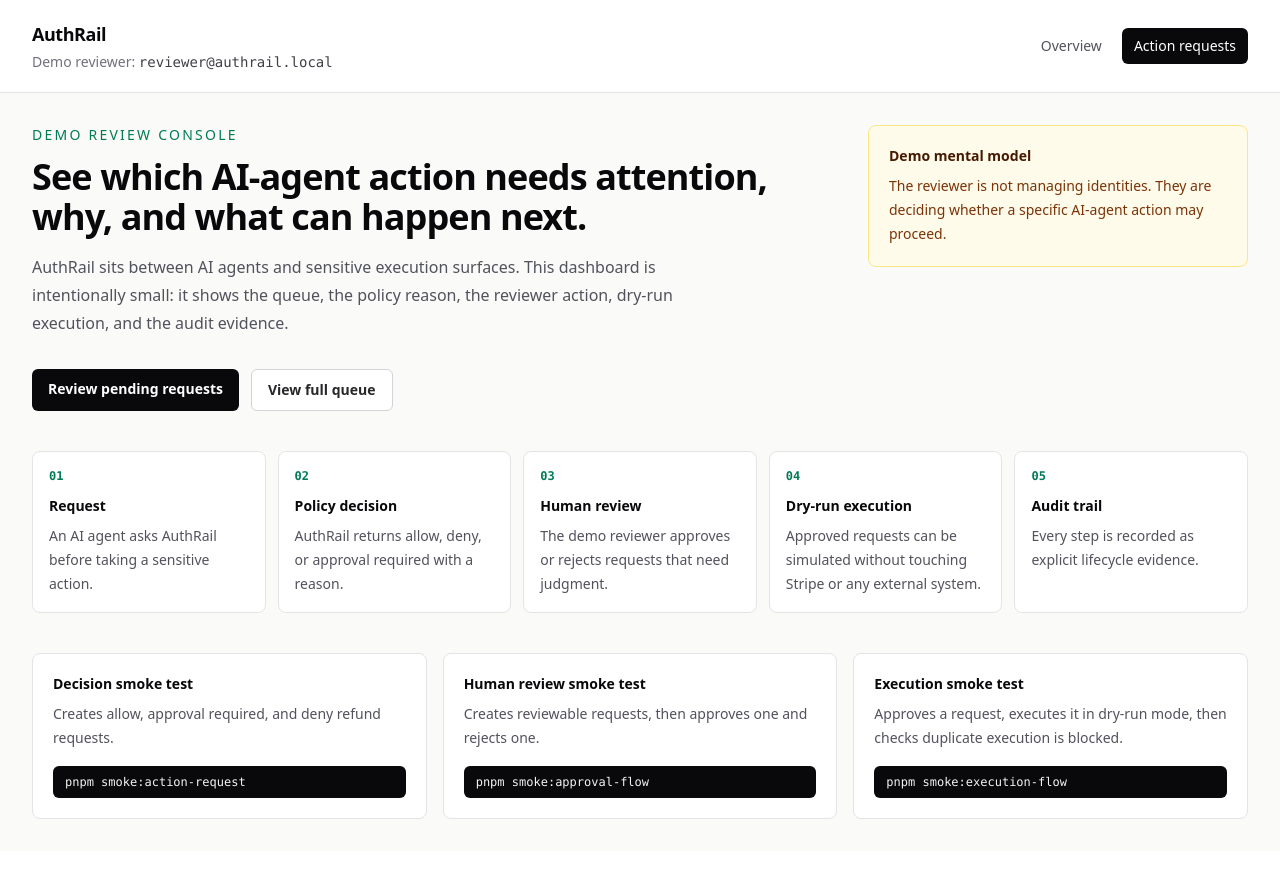
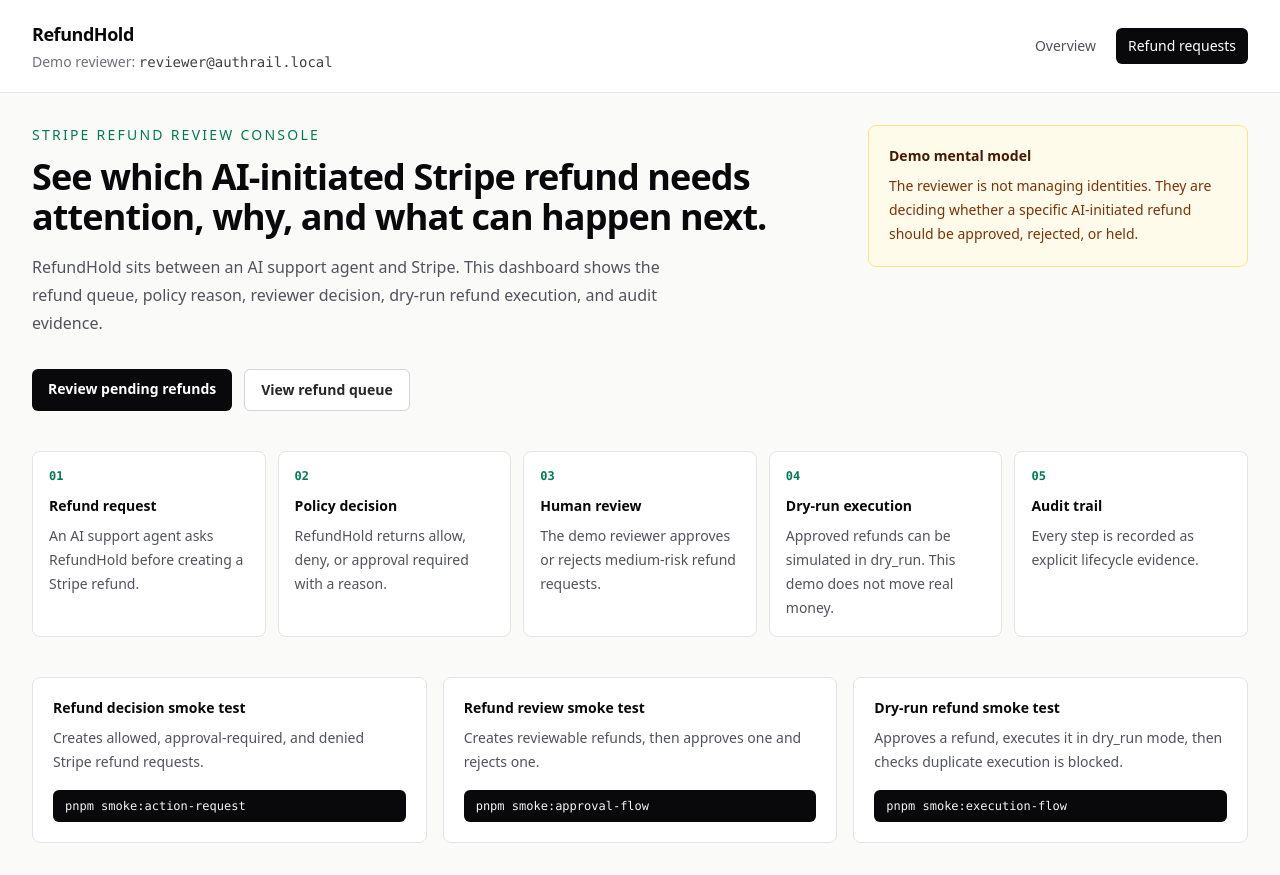
Before and after one commit to Webyseo/refundhold, a Next.js app: page /app in a window 1280 px wide. Before the commit the page ends 851 px from the top, so only its background shows below. Built offline with nearby package versions, Linux system fonts and the light colour scheme.

Commit message:
feat: rebrand visible product to RefundHold

```diff
--- a/src/app/app/action-requests/[id]/not-found.tsx
+++ b/src/app/app/action-requests/[id]/not-found.tsx
@@ -4,21 +4,21 @@
   return (
     <section className="mx-auto max-w-3xl px-5 py-16 sm:px-8">
       <p className="text-sm font-medium uppercase tracking-[0.16em] text-emerald-700">
-        Action request not found
+        Refund request not found
       </p>
       <h1 className="mt-3 text-3xl font-semibold tracking-tight text-zinc-950">
-        This request is not available in the local demo database.
+        This refund request is not available in the local demo database.
       </h1>
       <p className="mt-4 text-sm leading-6 text-zinc-600">
-        Go back to the queue to choose a real action request, or run the local
-        smoke scripts to generate fresh demo records.
+        Go back to the queue to choose a real Stripe refund request, or run the
+        local smoke scripts to generate fresh demo refund records.
       </p>
       <div className="mt-6 flex flex-wrap gap-3">
         <Link
           href="/app/action-requests"
           className="rounded-md bg-zinc-950 px-4 py-2.5 text-sm font-semibold text-white hover:bg-zinc-800"
         >
-          Back to action requests
+          Back to refund requests
         </Link>
         <code className="rounded-md border border-zinc-200 bg-white px-3 py-2.5 font-mono text-xs text-zinc-700">
           pnpm smoke:action-request
--- a/src/app/app/action-requests/[id]/page.tsx
+++ b/src/app/app/action-requests/[id]/page.tsx
@@ -50,13 +50,13 @@
         href="/app/action-requests"
         className="text-sm font-medium text-emerald-700 hover:text-emerald-900"
       >
-        Back to action requests
+        Back to refund requests
       </Link>
 
       <div className="mt-5 flex flex-col gap-5 lg:flex-row lg:items-start lg:justify-between">
         <div>
           <p className="text-sm font-medium uppercase tracking-[0.16em] text-emerald-700">
-            Action request
+            Refund request
           </p>
           <h1 className="mt-2 font-mono text-2xl font-semibold tracking-tight text-zinc-950">
             {request.operation}
@@ -90,9 +90,9 @@
           <section className="rounded-lg border border-zinc-200 bg-white p-5">
             <h2 className="text-base font-semibold text-zinc-950">Summary</h2>
             <dl className="mt-4 grid gap-4 sm:grid-cols-2">
-              <Detail label="Agent" value={request.agent.name} />
+              <Detail label="AI support agent" value={request.agent.name} />
               <Detail
-                label="Connector"
+                label="Payment system"
                 value={
                   request.connector
                     ? `${request.connector.name} (${request.connector.type})`
@@ -116,7 +116,7 @@
             </dl>
           </section>
 
-          <JsonSection title="Resource JSON" value={request.resource} />
+          <JsonSection title="Refund resource JSON" value={request.resource} />
           <JsonSection title="Parameters JSON" value={request.parameters} />
           <JsonSection title="Context JSON" value={request.context} />
 
@@ -164,8 +164,8 @@
               Executions
             </h2>
             <p className="mt-2 text-sm leading-6 text-zinc-600">
-              Dry-run executions are simulations only. AuthRail does not call
-              Stripe or any external connector from this dashboard.
+              Dry-run executions are simulations only. RefundHold does not call
+              Stripe from this dashboard. This demo does not move real money.
             </p>
             {request.executions.length === 0 ? (
               <EmptyLine>No executions recorded.</EmptyLine>
@@ -206,10 +206,10 @@
         <aside className="space-y-6">
           <section className="rounded-lg border border-zinc-200 bg-white p-5">
             <h2 className="text-base font-semibold text-zinc-950">
-              Available action
+              Available refund action
             </h2>
             <p className="mt-2 text-sm leading-6 text-zinc-600">
-              These actions use the existing AuthRail API logic and the
+              These controls use the existing review API logic and the
               demo-only reviewer identity from the local environment.
             </p>
 
@@ -228,11 +228,11 @@
                     htmlFor="approval-comment"
                     className="text-sm font-semibold text-emerald-950"
                   >
-                    Approve and allow this action to proceed
+                    Approve this Stripe refund
                   </label>
                   <p className="mt-1 text-sm leading-6 text-emerald-900">
-                    Use this only when the policy reason and payload look safe
-                    for the demo scenario.
+                    Use this only when the policy reason and refund payload look
+                    safe for the demo scenario.
                   </p>
                   <textarea
                     id="approval-comment"
@@ -244,7 +244,7 @@
                     type="submit"
                     className="mt-2 w-full rounded-md bg-emerald-700 px-4 py-3 text-sm font-semibold text-white hover:bg-emerald-800"
                   >
-                    Approve this action
+                    Approve this refund
                   </button>
                 </form>
                 <form
@@ -260,11 +260,10 @@
                     htmlFor="rejection-comment"
                     className="text-sm font-semibold text-red-950"
                   >
-                    Reject and block this action
+                    Reject and block this refund
                   </label>
                   <p className="mt-1 text-sm leading-6 text-red-900">
-                    Use this when the request should not receive an execution
-                    grant.
+                    Use this when the refund should not receive approval.
                   </p>
                   <textarea
                     id="rejection-comment"
@@ -276,7 +275,7 @@
                     type="submit"
                     className="mt-2 w-full rounded-md border border-red-300 bg-white px-4 py-3 text-sm font-semibold text-red-800 hover:bg-red-50"
                   >
-                    Reject this action
+                    Reject this refund
                   </button>
                 </form>
               </div>
@@ -296,13 +295,14 @@
                   Approved and ready for simulation
                 </p>
                 <p className="mt-1 text-sm leading-6 text-emerald-900">
-                  This creates a dry-run execution record only.
+                  This creates a dry_run refund execution record only. This demo
+                  does not move real money.
                 </p>
                 <button
                   type="submit"
                   className="mt-3 w-full rounded-md bg-zinc-950 px-4 py-3 text-sm font-semibold text-white hover:bg-zinc-800"
                 >
-                  Execute dry-run simulation
+                  Execute dry_run refund simulation
                 </button>
               </form>
             ) : null}
@@ -311,7 +311,7 @@
             !controls.canReject &&
             !controls.canExecute ? (
               <p className="mt-4 rounded-md bg-zinc-50 p-3 text-sm text-zinc-600">
-                No dashboard action is available for this request state.
+                No refund action is available for this request state.
               </p>
             ) : null}
           </section>
--- a/src/app/app/action-requests/page.tsx
+++ b/src/app/app/action-requests/page.tsx
@@ -17,7 +17,7 @@
 export const dynamic = "force-dynamic";
 
 const filters = [
-  { value: "all", label: "All" },
+  { value: "all", label: "All refunds" },
   { value: "pending", label: "Pending review" },
   { value: "approved", label: "Approved" },
   { value: "rejected", label: "Rejected" },
@@ -48,20 +48,20 @@
             Queue
           </p>
           <h1 className="mt-2 text-3xl font-semibold tracking-tight">
-            Action requests
+            Refund requests
           </h1>
           <p className="mt-2 max-w-2xl text-sm leading-6 text-zinc-600">
             Pending review items are sorted first so the demo reviewer can see
-            the next sensitive AI-agent action immediately.
+            the next AI-initiated Stripe refund immediately.
           </p>
         </div>
         <p className="text-sm text-zinc-500">
           Showing {filteredActionRequests.length} of {actionRequests.length}{" "}
-          requests.
+          refund requests.
         </p>
       </div>
 
-      <nav className="mt-6 flex flex-wrap gap-2" aria-label="Action request filters">
+      <nav className="mt-6 flex flex-wrap gap-2" aria-label="Refund request filters">
         {filters.map((filter) => {
           const active = selectedFilter === filter.value;
 
@@ -96,13 +96,13 @@
         {filteredActionRequests.length === 0 ? (
           <div className="p-8 text-sm text-zinc-600">
             <p className="font-semibold text-zinc-950">
-              No action requests match this view.
+              No refund requests match this view.
             </p>
             <p className="mt-2 leading-6">
               Run <code className="font-mono">pnpm smoke:action-request</code>,{" "}
               <code className="font-mono">pnpm smoke:approval-flow</code>, or{" "}
               <code className="font-mono">pnpm smoke:execution-flow</code> to
-              generate demo records.
+              generate demo refund records.
             </p>
           </div>
         ) : (
@@ -114,9 +114,9 @@
                   <th className="px-4 py-3">Status</th>
                   <th className="px-4 py-3">Decision</th>
                   <th className="px-4 py-3">Impact</th>
-                  <th className="px-4 py-3">Agent</th>
-                  <th className="px-4 py-3">Connector</th>
-                  <th className="px-4 py-3">Action</th>
+                  <th className="px-4 py-3">AI support agent</th>
+                  <th className="px-4 py-3">Payment system</th>
+                  <th className="px-4 py-3">Refund action</th>
                   <th className="px-4 py-3">Created</th>
                 </tr>
               </thead>
@@ -142,7 +142,7 @@
                           </span>
                         ) : (
                           <span className="text-xs font-medium text-zinc-400">
-                            No action
+                            No review
                           </span>
                         )}
                       </td>
--- a/src/app/app/actions.ts
+++ b/src/app/app/actions.ts
@@ -62,8 +62,8 @@
     actionRequestId,
     successMessage:
       action === "approve"
-        ? "Action request approved."
-        : "Action request rejected.",
+        ? "Refund request approved."
+        : "Refund request rejected.",
     response,
   });
 }
--- a/src/app/app/layout.tsx
+++ b/src/app/app/layout.tsx
@@ -18,7 +18,7 @@
               href="/app"
               className="text-lg font-semibold tracking-tight text-zinc-950"
             >
-              AuthRail
+              RefundHold
             </Link>
             <p className="mt-1 text-sm text-zinc-500">
               Demo reviewer:{" "}
@@ -36,7 +36,7 @@
               href="/app/action-requests"
               className="rounded-md bg-zinc-950 px-3 py-2 text-white hover:bg-zinc-800"
             >
-              Action requests
+              Refund requests
             </Link>
           </nav>
         </div>
--- a/src/app/app/page.tsx
+++ b/src/app/app/page.tsx
@@ -3,20 +3,20 @@
 export default function DashboardHomePage() {
   const flowSteps = [
     {
-      title: "Request",
-      body: "An AI agent asks AuthRail before taking a sensitive action.",
+      title: "Refund request",
+      body: "An AI support agent asks RefundHold before creating a Stripe refund.",
     },
     {
       title: "Policy decision",
-      body: "AuthRail returns allow, deny, or approval required with a reason.",
+      body: "RefundHold returns allow, deny, or approval required with a reason.",
     },
     {
       title: "Human review",
-      body: "The demo reviewer approves or rejects requests that need judgment.",
+      body: "The demo reviewer approves or rejects medium-risk refund requests.",
     },
     {
       title: "Dry-run execution",
-      body: "Approved requests can be simulated without touching Stripe or any external system.",
+      body: "Approved refunds can be simulated in dry_run. This demo does not move real money.",
     },
     {
       title: "Audit trail",
@@ -29,17 +29,16 @@
       <div className="grid gap-8 lg:grid-cols-[minmax(0,1.2fr)_380px] lg:items-start">
         <div>
           <p className="text-sm font-medium uppercase tracking-[0.16em] text-emerald-700">
-            Demo review console
+            Stripe refund review console
           </p>
           <h1 className="mt-3 max-w-3xl text-4xl font-semibold tracking-tight text-zinc-950">
-            See which AI-agent action needs attention, why, and what can happen
-            next.
+            See which AI-initiated Stripe refund needs attention, why, and what
+            can happen next.
           </h1>
           <p className="mt-4 max-w-2xl text-base leading-7 text-zinc-600">
-            AuthRail sits between AI agents and sensitive execution surfaces.
-            This dashboard is intentionally small: it shows the queue, the
-            policy reason, the reviewer action, dry-run execution, and the audit
-            evidence.
+            RefundHold sits between an AI support agent and Stripe. This
+            dashboard shows the refund queue, policy reason, reviewer decision,
+            dry-run refund execution, and audit evidence.
           </p>
 
           <div className="mt-8 flex flex-wrap gap-3">
@@ -47,13 +46,13 @@
               href="/app/action-requests?status=pending"
               className="rounded-md bg-zinc-950 px-4 py-2.5 text-sm font-semibold text-white hover:bg-zinc-800"
             >
-              Review pending requests
+              Review pending refunds
             </Link>
             <Link
               href="/app/action-requests"
               className="rounded-md border border-zinc-300 bg-white px-4 py-2.5 text-sm font-semibold text-zinc-800 hover:bg-zinc-100"
             >
-              View full queue
+              View refund queue
             </Link>
           </div>
         </div>
@@ -64,7 +63,7 @@
           </p>
           <p className="mt-2 text-sm leading-6 text-amber-900">
             The reviewer is not managing identities. They are deciding whether a
-            specific AI-agent action may proceed.
+            specific AI-initiated refund should be approved, rejected, or held.
           </p>
         </div>
       </div>
@@ -89,10 +88,11 @@
       <div className="mt-10 grid gap-4 lg:grid-cols-3">
         <section className="rounded-lg border border-zinc-200 bg-white p-5">
           <p className="text-sm font-semibold text-zinc-950">
-            Decision smoke test
+            Refund decision smoke test
           </p>
           <p className="mt-2 text-sm leading-6 text-zinc-600">
-            Creates allow, approval required, and deny refund requests.
+            Creates allowed, approval-required, and denied Stripe refund
+            requests.
           </p>
           <code className="mt-4 block rounded-md bg-zinc-950 px-3 py-2 font-mono text-xs text-zinc-100">
             pnpm smoke:action-request
@@ -100,10 +100,10 @@
         </section>
         <section className="rounded-lg border border-zinc-200 bg-white p-5">
           <p className="text-sm font-semibold text-zinc-950">
-            Human review smoke test
+            Refund review smoke test
           </p>
           <p className="mt-2 text-sm leading-6 text-zinc-600">
-            Creates reviewable requests, then approves one and rejects one.
+            Creates reviewable refunds, then approves one and rejects one.
           </p>
           <code className="mt-4 block rounded-md bg-zinc-950 px-3 py-2 font-mono text-xs text-zinc-100">
             pnpm smoke:approval-flow
@@ -111,10 +111,10 @@
         </section>
         <section className="rounded-lg border border-zinc-200 bg-white p-5">
           <p className="text-sm font-semibold text-zinc-950">
-            Execution smoke test
+            Dry-run refund smoke test
           </p>
           <p className="mt-2 text-sm leading-6 text-zinc-600">
-            Approves a request, executes it in dry-run mode, then checks
+            Approves a refund, executes it in dry_run mode, then checks
             duplicate execution is blocked.
           </p>
           <code className="mt-4 block rounded-md bg-zinc-950 px-3 py-2 font-mono text-xs text-zinc-100">
--- a/src/app/demo-access/page.tsx
+++ b/src/app/demo-access/page.tsx
@@ -23,15 +23,15 @@
     <main className="min-h-screen bg-stone-50 px-5 py-16 text-zinc-950 sm:px-8">
       <section className="mx-auto max-w-xl rounded-lg border border-zinc-200 bg-white p-6 shadow-sm">
         <p className="text-sm font-medium uppercase tracking-[0.16em] text-emerald-700">
-          AuthRail hosted demo
+          RefundHold hosted demo
         </p>
         <h1 className="mt-3 text-3xl font-semibold tracking-tight">
           Demo access required
         </h1>
         <p className="mt-3 text-sm leading-6 text-zinc-600">
           This lightweight gate protects the demo dashboard from casual public
-          access. It is not production authentication, SSO, IAM, or a user
-          directory.
+          access. RefundHold is not IAM, SSO, Auth0, or Okta. It is an approval
+          and audit layer for AI-initiated refunds.
         </p>
 
         {!demoAccess.enabled ? (
--- a/src/app/layout.tsx
+++ b/src/app/layout.tsx
@@ -2,9 +2,9 @@
 import "./globals.css";
 
 export const metadata: Metadata = {
-  title: "AuthRail",
+  title: "RefundHold",
   description:
-    "Approval firewall and execution-control layer for AI agents.",
+    "Hold AI-initiated Stripe refunds until they are approved.",
 };
 
 export default function RootLayout({
--- a/src/app/page.tsx
+++ b/src/app/page.tsx
@@ -3,20 +3,22 @@
     <main className="min-h-screen bg-zinc-950 px-6 py-16 text-zinc-50">
       <section className="mx-auto flex min-h-[calc(100vh-8rem)] max-w-3xl flex-col justify-center">
         <p className="mb-4 text-sm font-medium uppercase tracking-[0.2em] text-emerald-300">
-          AuthRail
+          RefundHold
         </p>
         <h1 className="text-4xl font-semibold tracking-tight text-balance sm:text-6xl">
-          Approval firewall for sensitive AI-agent actions.
+          Hold AI-initiated Stripe refunds until they are approved.
         </h1>
         <p className="mt-6 max-w-2xl text-lg leading-8 text-zinc-300">
-          AuthRail evaluates policy before execution, requires human approval
-          when needed, and records every decision in an immutable audit trail.
+          RefundHold checks refund policy before money leaves your Stripe
+          account, requires human approval when needed, and records audit
+          evidence for every decision.
         </p>
         <div className="mt-10 rounded-lg border border-zinc-800 bg-zinc-900/70 p-5">
-          <p className="text-sm font-medium text-zinc-100">MVP scope</p>
+          <p className="text-sm font-medium text-zinc-100">Demo scope</p>
           <p className="mt-2 text-sm leading-6 text-zinc-400">
-            The backend can evaluate action requests, record approvals, and
-            perform dry-run execution. The demo dashboard is available at{" "}
+            The backend can evaluate refund requests, record approvals, and
+            perform dry-run refund execution. This demo does not move real
+            money. The dashboard is available at{" "}
             <a className="text-emerald-300 hover:text-emerald-200" href="/app">
               /app
             </a>
```
Also changed, not shown: 1 other file (tests, documents, lock files or other folders).
